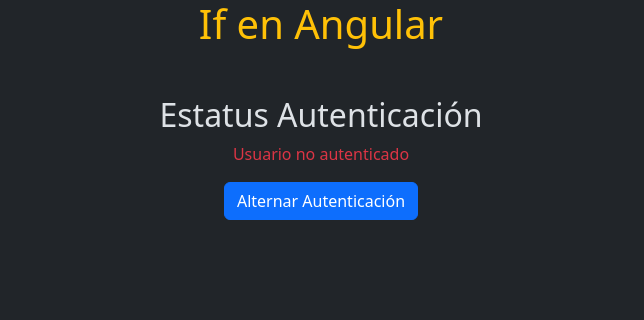
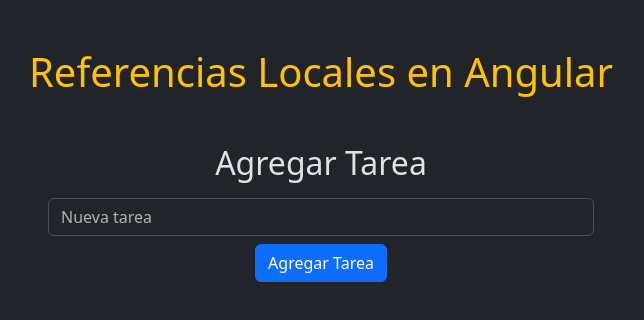
Before and after one commit to MAOIRO17/CursoAngular, an Angular app in the folder AppAngular/: page / in a window 1280 px wide. Shown: the top 320 px of the page, without its empty margins (319-963 px from the left). Built offline with nearby package versions, Linux system fonts and the light colour scheme.

Commit message:
Ejercicio de Local References en Angular

```diff
--- /dev/null
+++ b/AppAngular/src/app/agregar-tarea/agregar-tarea.html
@@ -0,0 +1,21 @@
+<div class="container mt-5">
+  <h2>Agregar Tarea</h2>
+  <div class="mt-3 d-flex justify-content-center">
+    <input
+      type="text"
+      #tareaInput
+      class="form-control mb-2 w-50"
+      placeholder="Nueva tarea"
+    />
+  </div>
+  <div class="d-flex justify-content-center">
+    <button class="btn btn-primary" (click)="agregarTarea(tareaInput.value)">
+      Agregar Tarea
+    </button>
+  </div>
+  <div class="mt-3 text-center">
+    @if(tarea) {
+    <p>Tarea:{{ tarea }}</p>
+    }
+  </div>
+</div>
--- /dev/null
+++ b/AppAngular/src/app/agregar-tarea/agregar-tarea.ts
@@ -0,0 +1,14 @@
+import { Component } from '@angular/core';
+
+@Component({
+  selector: 'app-agregar-tarea',
+  imports: [],
+  templateUrl: './agregar-tarea.html',
+  styleUrl: './agregar-tarea.css'
+})
+export class AgregarTarea {
+tarea: string = '';
+agregarTarea(nuevaTarea: string): void {
+  this.tarea = nuevaTarea;
+}
+}
--- a/AppAngular/src/app/app.html
+++ b/AppAngular/src/app/app.html
@@ -1,4 +1,4 @@
-<div class="container">
+<div class="container text-center mt-5">
   <h1 class="text-center text-warning">{{ title}}</h1>
-  <app-componente-if/>
+  <app-agregar-tarea/>
 </div>
--- a/AppAngular/src/app/app.ts
+++ b/AppAngular/src/app/app.ts
@@ -8,13 +8,14 @@
 import { Replicador } from './replicador/replicador';
 import { Saludar } from "./saludar/saludar";
 import { ComponenteIf } from './componente-if/componente-if';
+import { AgregarTarea } from "./agregar-tarea/agregar-tarea";
 
 @Component({
   selector: 'app-root',
   templateUrl: './app.html',
   styleUrl: './app.css',
-  imports: [ComponenteIf]
+  imports: [ComponenteIf, AgregarTarea]
 })
 export class App {
-  title = "If en Angular"; ;
+  title = "Referencias Locales en Angular"; ;
 }
```
Also changed, not shown: AppAngular/src/app/agregar-tarea/agregar-tarea.css (added).
